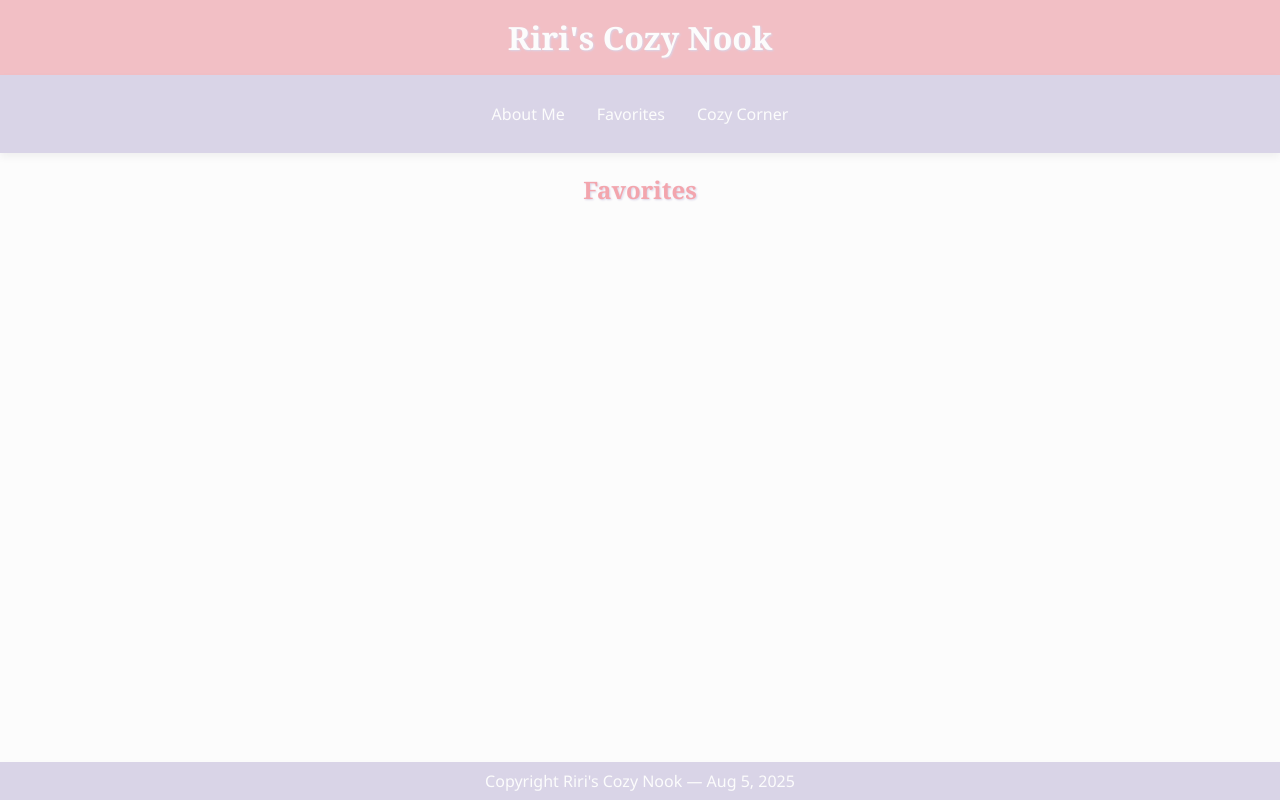
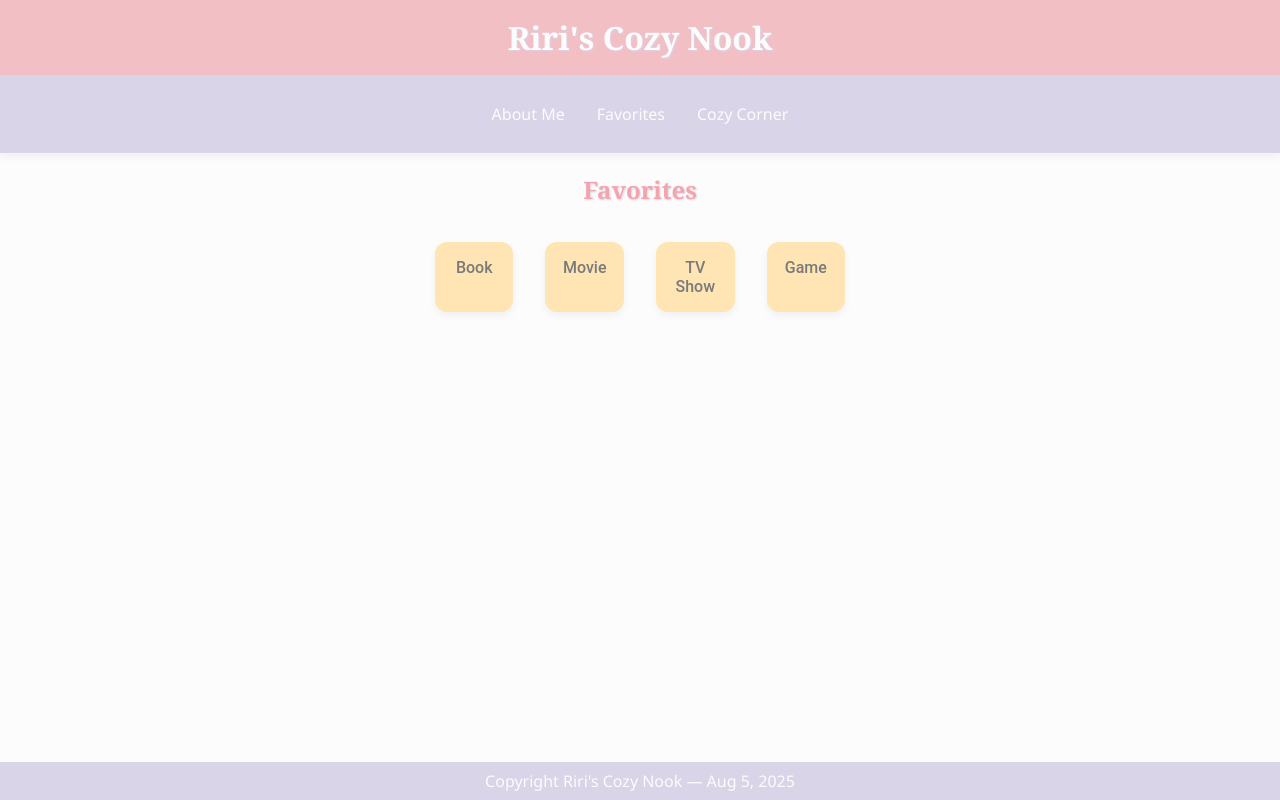
Before and after one commit to a-bikombe/RirisCozyNook, an Angular app: page /favorites in a window 1280 px wide. Built offline with nearby package versions, Linux system fonts and the light colour scheme.

Commit message:
Update favorites.component.html

```diff
--- a/src/app/pages/favorites/favorites.component.html
+++ b/src/app/pages/favorites/favorites.component.html
@@ -1 +1,19 @@
 <h2>{{ header }}</h2>
+
+<header class="flex center">
+    <section class="flex row center">
+        <section class="flex center card">
+            Book
+        </section>
+        <section class="flex center card">
+            Movie
+        </section>
+        <section class="flex center card">
+            TV Show
+        </section>
+        <section class="flex center card">
+            Game
+        </section>
+    </section>
+
+</header>
```
